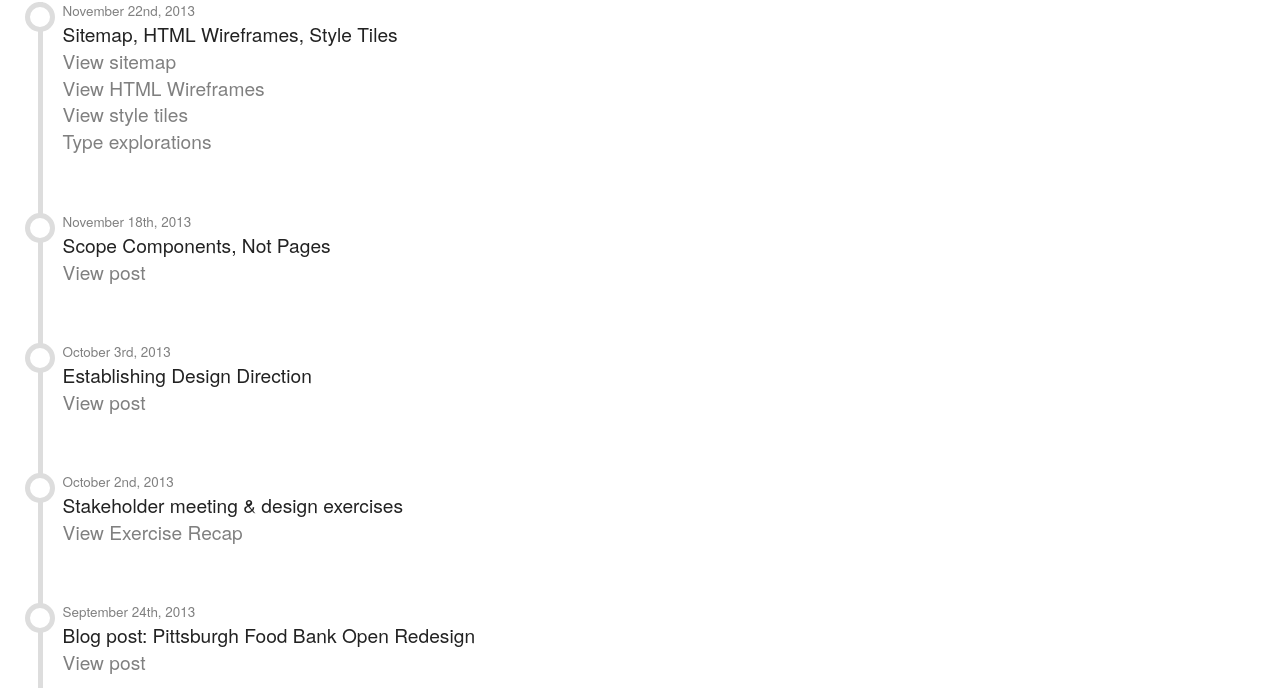
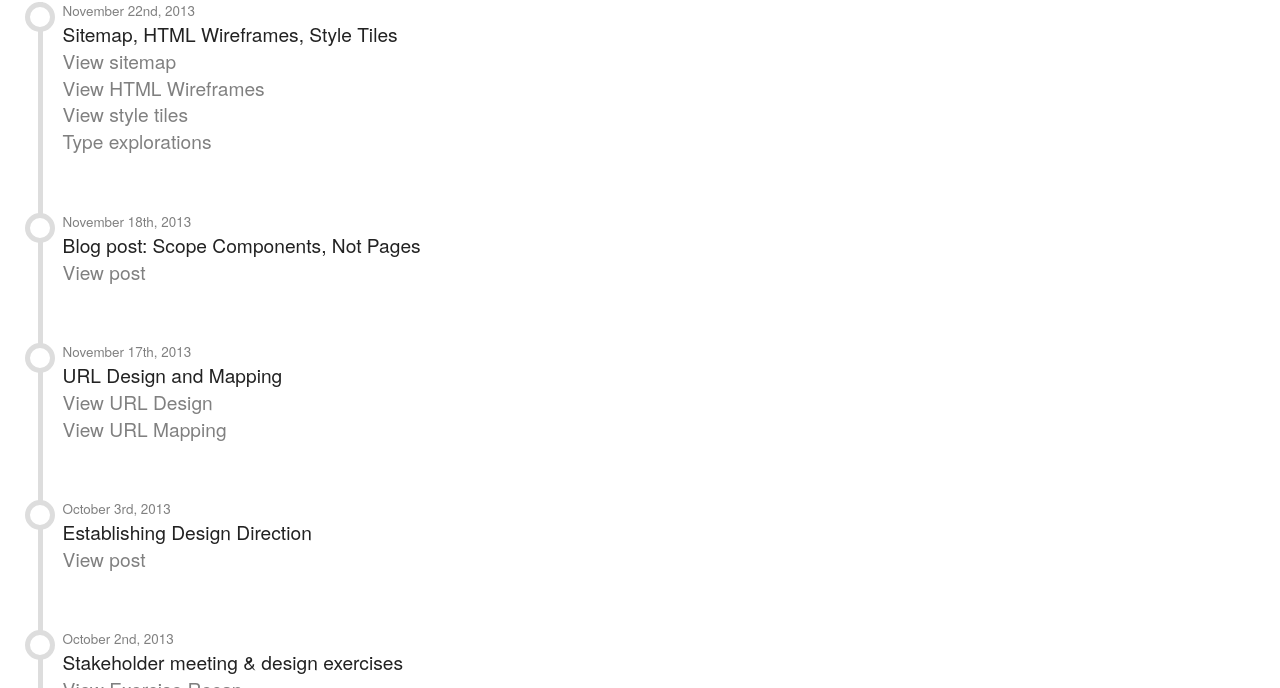
Before and after one commit to bradfrost/pittsburgh-food-bank-timeline, a plain HTML site: page index.html in a window 1280 px wide. Shown: the part 112-800 px from the top of the page. Drawn offline with nearby package versions, Linux system fonts and the light colour scheme; files that its build step writes are made by us from their sources.

Commit message:
Added URL Design and URL Mapping links
Also prefaced blog post with "Blog post:"

```diff
--- a/index.html
+++ b/index.html
@@ -19,8 +19,14 @@
 		</li>
 		<li class="tl-node">
 			<div class="tl-stamp">November 18th, 2013</div>
-			<div class="tl-content">Scope Components, Not Pages</div>
+			<div class="tl-content">Blog post: Scope Components, Not Pages</div>
 			<a href="http://bradfrostweb.com/blog/post/scope-components-not-pages/" target="_blank">View post</a>
+		</li>
+		<li class="tl-node">
+			<div class="tl-stamp">November 17th, 2013</div>
+			<div class="tl-content">URL Design and Mapping</div>
+			<a href="https://docs.google.com/document/d/1y6RzMBaPJ09QGrQNi0ehyIM7uR0u8nHgism9f1TA1ks/edit#heading=h.dwflcdv2tpbh" target="_blank">View URL Design</a>
+			<a href="https://docs.google.com/spreadsheet/ccc?key=0ApUZeZXuRtBCdFllUC1oSlpZX1NYWjhISkcyNlhRMWc&usp=drive_web#gid=0" target="_blank">View URL Mapping</a>
 		</li>
 		<li class="tl-node">
 			<div class="tl-stamp">October 3rd, 2013</div>
```
